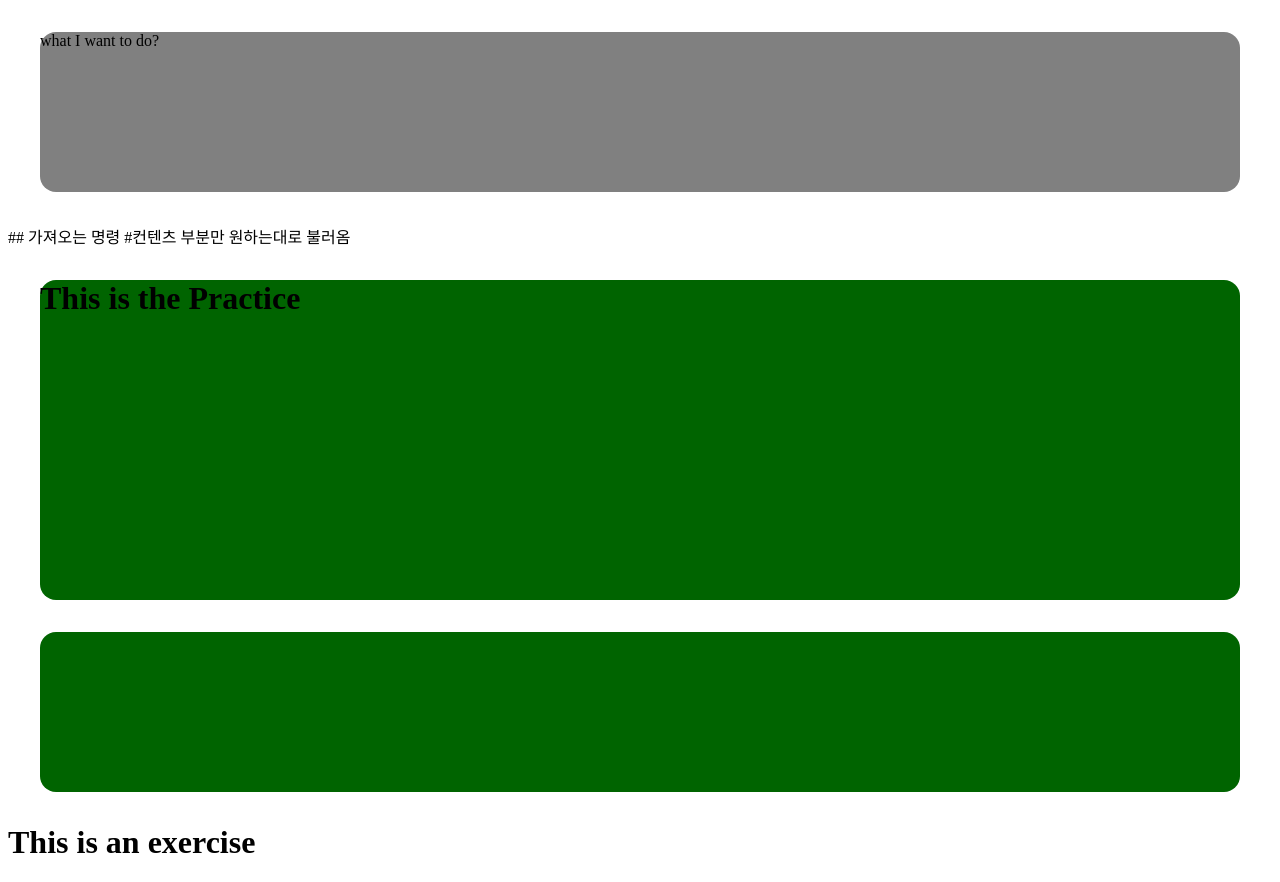
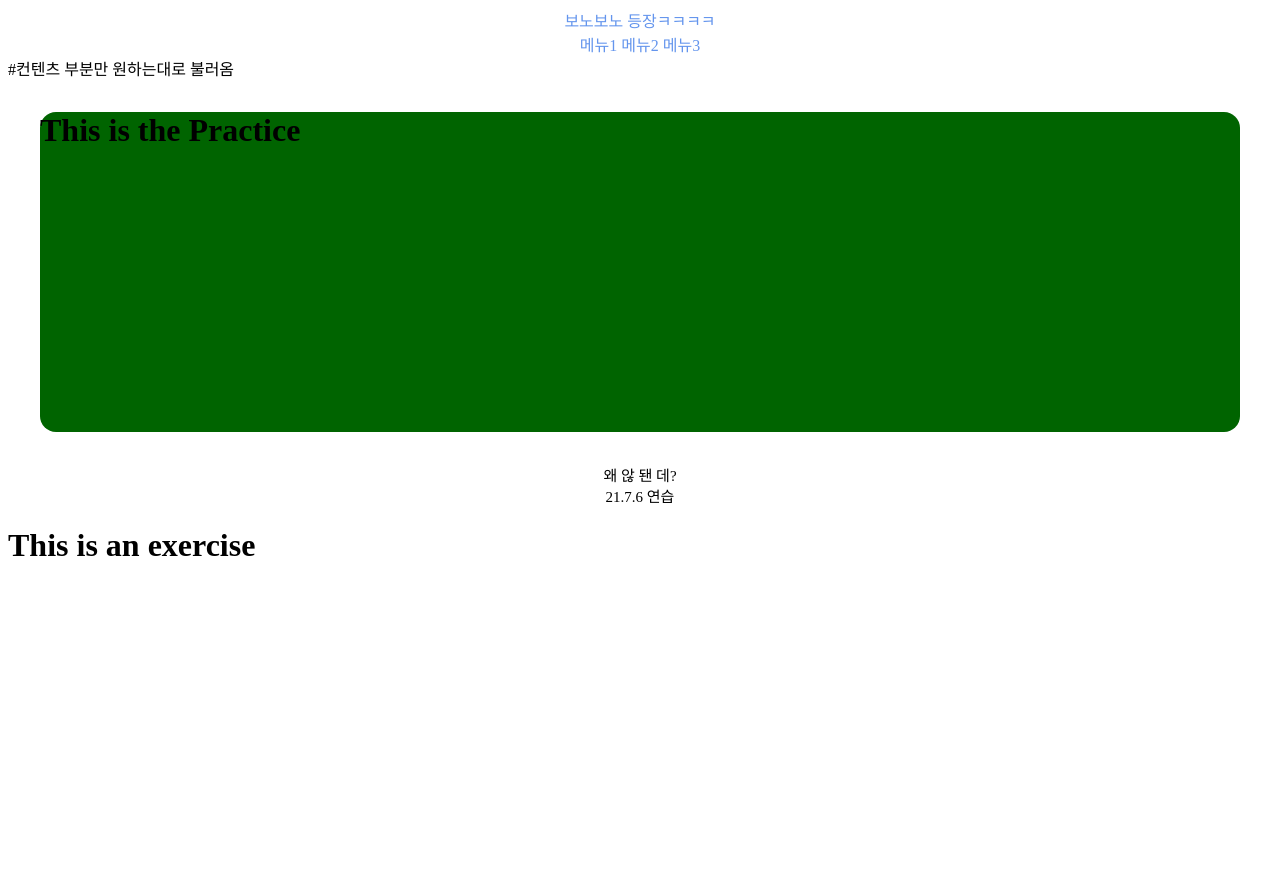
Before and after one commit to JururuK/Class_Web, a Django app: page /practice/exercise/ in a window 1280 px wide. After the commit the page ends 556 px from the top, so only its background shows below. Run offline with Django 3.2, Linux system fonts and the light colour scheme; parts of the project's set-up code (start-up, migrations or seed data) failed here and were passed over.

Commit message:
7/6 class commit 1

```diff
--- a/New/settings.py
+++ b/New/settings.py
@@ -33,7 +33,7 @@ while True :
 # See https://docs.djangoproject.com/en/3.2/howto/deployment/checklist/
 
 # SECURITY WARNING: keep the secret key used in production secret!
-SECRET_KEY = 'django-insecure-_86li0h2n0#5i-kxyr^4ia!4vd)*317re5sb$q_e@k1drg5q*6'
+SECRET_KEY = env_list['SECRET_KEY']
 
 # SECURITY WARNING: don't run with debug turned on in production!
 DEBUG = True
--- a/templates/base.html
+++ b/templates/base.html
@@ -2,7 +2,7 @@
 <html lang="en">
 {% include 'head.html' %}
 <body>
-{% include 'header.html' %}   ## 가져오는 명령
+{% include 'header.html' %}   <!-- 포함하기 -->
 
 {% block content %}
 
--- a/templates/footer.html
+++ b/templates/footer.html
@@ -1,3 +1,11 @@
-<div style=" height : 10rem; background-color: darkgreen; margin: 2rem; border-radius: 1rem">
-
+<div style="text-align:center; font-size:15px">
+    <div>
+        <span>왜</span>
+        <span>않</span>
+        <span>됀</span>
+        <span>데?</span>
+    </div>
+    <div>
+        21.7.6 연습
+    </div>
 </div>
--- a/templates/head.html
+++ b/templates/head.html
@@ -1,4 +1,4 @@
 <head>
     <meta charset="UTF-8">
-    <title>Title</title>
+    <title>웹/어플 수업 연습</title>
 </head>
--- a/templates/header.html
+++ b/templates/header.html
@@ -1,3 +1,11 @@
-<div style=" height : 10rem; background-color: grey; margin: 2rem; border-radius: 1rem">
-<p> what I want to do?</p>
+<div style="text-align: center; color: cornflowerblue;font-size=20px">
+    <div>
+        보노보노 등장ㅋㅋㅋㅋ
+    </div>
+    <div>
+        <span>메뉴1</span>
+        <span>메뉴2</span>
+        <span>메뉴3</span>
+    </div>
+
 </div>
```
